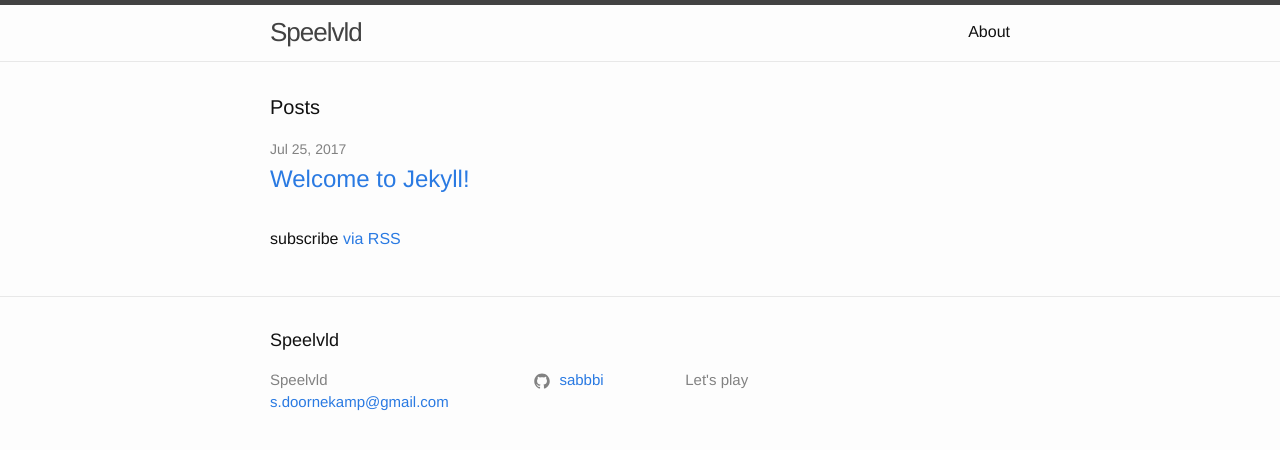
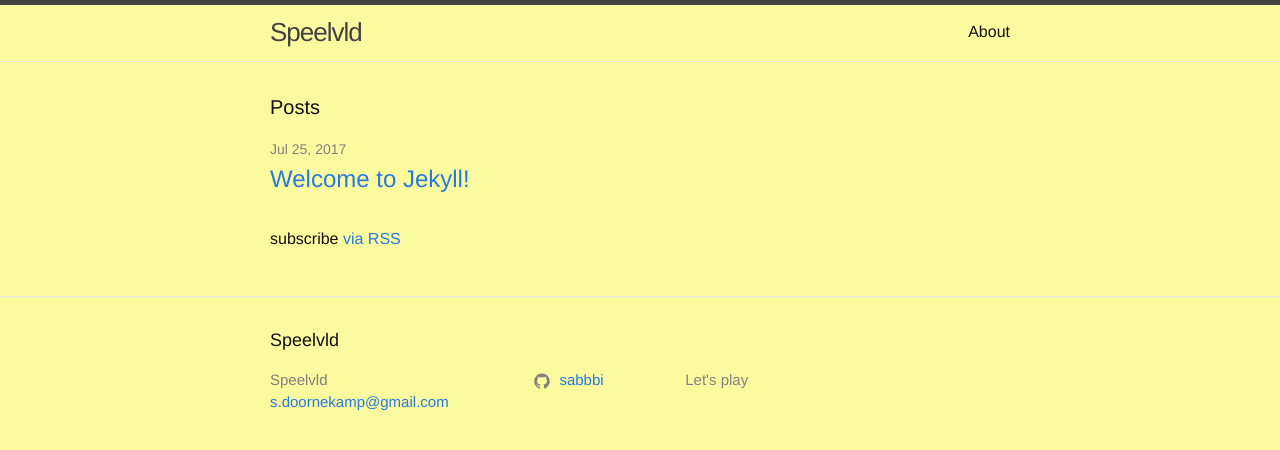
Before and after one commit to sabbbi/speelvld, a Jekyll site: the page built from index.md, in a window 1280 px wide. Shown: the top 450 px of the page. Built offline with Jekyll 4.4.1, drawn with Linux system fonts in a browser that asks for light colours.

Commit message:
achtergrond kleur default aangepast

```diff
--- a/_sass/minima.scss
+++ b/_sass/minima.scss
@@ -11,7 +11,7 @@ $base-line-height: 1.5 !default;
 $spacing-unit:     30px !default;
 
 $text-color:       #111 !default;
-$background-color: #fdfdfd !default;
+$background-color: #fafa9e !default;
 $brand-color:      #2a7ae2 !default;
 
 $grey-color:       #828282 !default;
```
